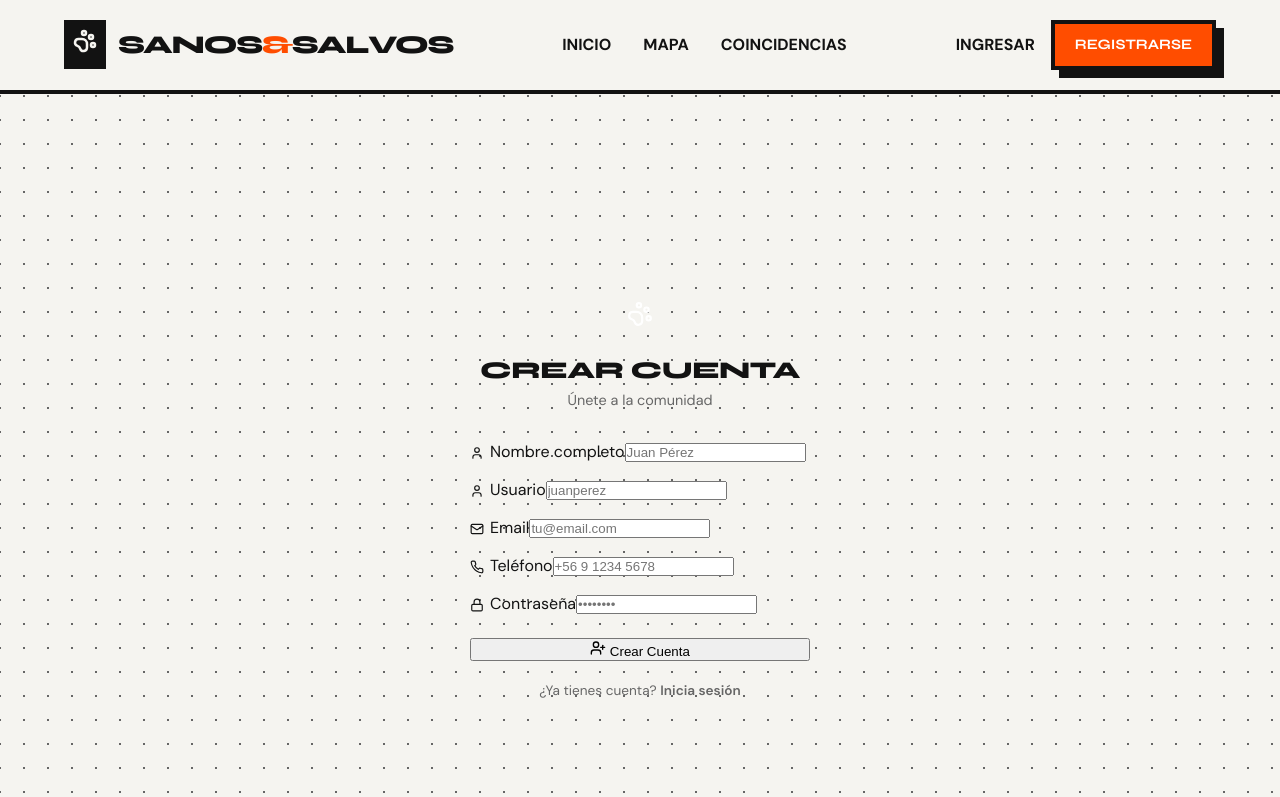
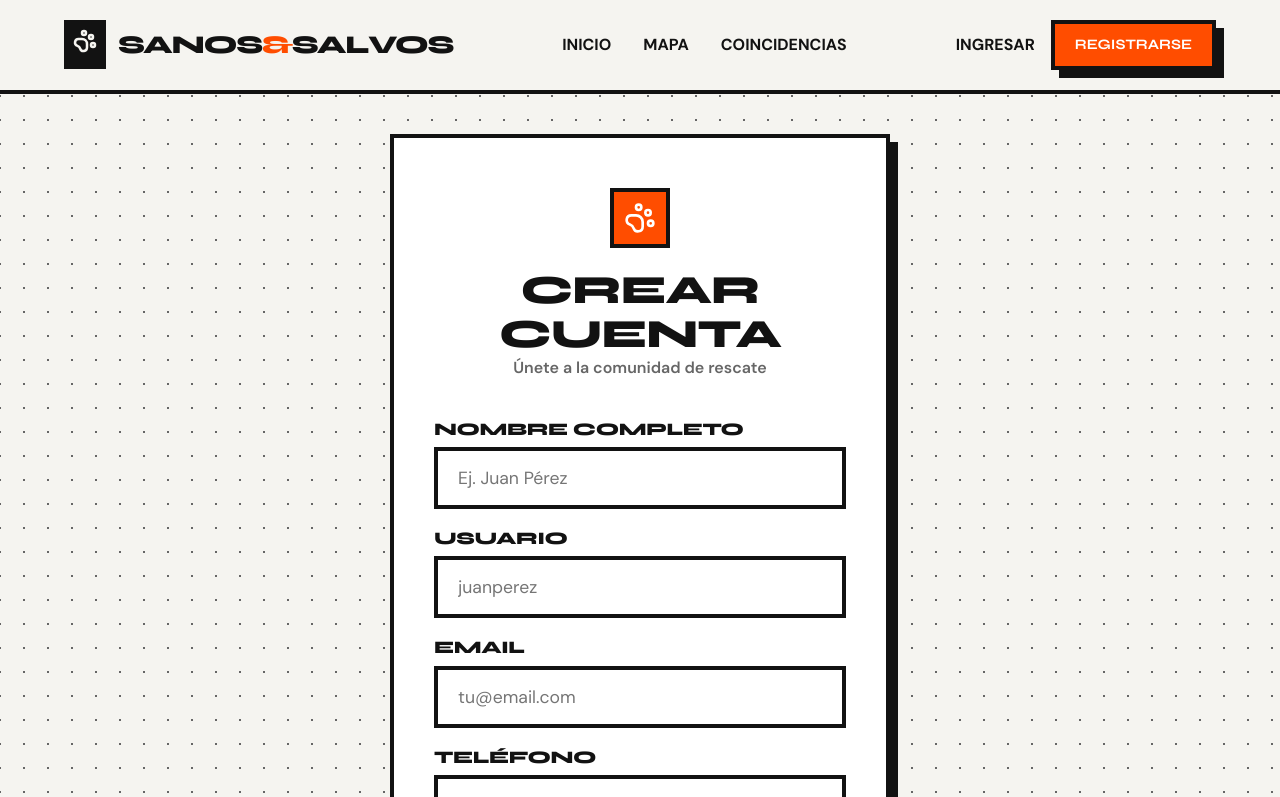
Before and after one commit to Martiinnn/sanos-salvos-front, a React (Vite) app: page /register in a window 1280 px wide. Shown: the top 797 px of the page. Built offline with nearby package versions, Linux system fonts and the light colour scheme.

Commit message:
fix(ui): Refactor Register page to use Neo-Brutalist design

```diff
--- a/src/pages/Register.jsx
+++ b/src/pages/Register.jsx
@@ -31,65 +31,71 @@ export default function Register() {
   };
 
   return (
-    <div className="page" style={{ display: 'flex', alignItems: 'center', justifyContent: 'center', minHeight: '100vh' }}>
-      <div className="glass-card" style={{ padding: '40px', width: '100%', maxWidth: '420px' }}>
-        <div style={{ textAlign: 'center', marginBottom: '28px' }}>
+    <div style={{ minHeight: '80vh', display: 'flex', alignItems: 'center', justifyContent: 'center', padding: '40px 20px' }}>
+      <div className="brutal-card animate-in" style={{ width: '100%', maxWidth: '500px', padding: '50px 40px' }}>
+
+        <div style={{ textAlign: 'center', marginBottom: '40px' }}>
           <div style={{
-            width: 56, height: 56, borderRadius: 'var(--radius-lg)',
-            background: 'var(--gradient-primary)', display: 'flex',
-            alignItems: 'center', justifyContent: 'center', margin: '0 auto 16px',
+            display: 'inline-flex', alignItems: 'center', justifyContent: 'center',
+            width: '60px', height: '60px', background: 'var(--accent-orange)', color: 'white',
+            border: 'var(--border-thick)', borderRadius: 'var(--radius-sharp)', marginBottom: '20px'
           }}>
-            <PawPrint size={26} color="white" />
+            <PawPrint size={32} />
           </div>
-          <h1 style={{ fontSize: '1.5rem', marginBottom: '6px' }}>Crear Cuenta</h1>
-          <p style={{ color: 'var(--text-muted)', fontSize: '0.9rem' }}>Únete a la comunidad</p>
+          <h1 className="display-font" style={{ fontSize: '2.5rem' }}>CREAR CUENTA</h1>
+          <p style={{ fontWeight: 600, color: 'var(--text-muted)' }}>Únete a la comunidad de rescate</p>
         </div>
 
         {error && (
           <div style={{
-            padding: '10px 16px', borderRadius: 'var(--radius-md)',
-            background: 'rgba(239,68,68,0.1)', border: '1px solid rgba(239,68,68,0.2)',
-            color: 'var(--red-400)', fontSize: '0.85rem', marginBottom: '20px',
-          }}>{error}</div>
+            background: 'var(--accent-orange)', color: 'white', padding: '16px',
+            border: 'var(--border-thick)', fontWeight: 700, marginBottom: '24px',
+            textAlign: 'center'
+          }}>
+            {error}
+          </div>
         )}
 
-        <form onSubmit={handleSubmit} style={{ display: 'flex', flexDirection: 'column', gap: '14px' }}>
-          <div className="input-group">
-            <label><User size={14} style={{ display: 'inline', verticalAlign: 'middle', marginRight: 6 }} />Nombre completo</label>
-            <input name="full_name" className="input-field" placeholder="Juan Pérez"
-              value={form.full_name} onChange={handleChange} />
+        <form onSubmit={handleSubmit} style={{ display: 'flex', flexDirection: 'column', gap: '20px' }}>
+
+          <div>
+            <label className="display-font" style={{ display: 'block', fontSize: '1.1rem', marginBottom: '8px' }}>NOMBRE COMPLETO</label>
+            <input name="full_name" className="brutal-input" placeholder="Ej. Juan Pérez"
+              value={form.full_name} onChange={handleChange} required />
           </div>
-          <div className="input-group">
-            <label><User size={14} style={{ display: 'inline', verticalAlign: 'middle', marginRight: 6 }} />Usuario</label>
-            <input name="username" className="input-field" placeholder="juanperez"
+
+          <div>
+            <label className="display-font" style={{ display: 'block', fontSize: '1.1rem', marginBottom: '8px' }}>USUARIO</label>
+            <input name="username" className="brutal-input" placeholder="juanperez"
               value={form.username} onChange={handleChange} required />
           </div>
-          <div className="input-group">
-            <label><Mail size={14} style={{ display: 'inline', verticalAlign: 'middle', marginRight: 6 }} />Email</label>
-            <input type="email" name="email" className="input-field" placeholder="tu@email.com"
+
+          <div>
+            <label className="display-font" style={{ display: 'block', fontSize: '1.1rem', marginBottom: '8px' }}>EMAIL</label>
+            <input type="email" name="email" className="brutal-input" placeholder="tu@email.com"
               value={form.email} onChange={handleChange} required />
           </div>
-          <div className="input-group">
-            <label><Phone size={14} style={{ display: 'inline', verticalAlign: 'middle', marginRight: 6 }} />Teléfono</label>
-            <input name="phone" className="input-field" placeholder="+56 9 1234 5678"
+
+          <div>
+            <label className="display-font" style={{ display: 'block', fontSize: '1.1rem', marginBottom: '8px' }}>TELÉFONO</label>
+            <input name="phone" className="brutal-input" placeholder="+56 9 1234 5678"
               value={form.phone} onChange={handleChange} />
           </div>
-          <div className="input-group">
-            <label><Lock size={14} style={{ display: 'inline', verticalAlign: 'middle', marginRight: 6 }} />Contraseña</label>
-            <input type="password" name="password" className="input-field" placeholder="••••••••"
+
+          <div>
+            <label className="display-font" style={{ display: 'block', fontSize: '1.1rem', marginBottom: '8px' }}>CONTRASEÑA</label>
+            <input type="password" name="password" className="brutal-input" placeholder="••••••••"
               value={form.password} onChange={handleChange} required />
           </div>
 
-          <button type="submit" className="btn btn-primary" disabled={loading}
-            style={{ width: '100%', marginTop: '8px' }}>
-            {loading ? 'Creando...' : <><UserPlus size={16} /> Crear Cuenta</>}
+          <button type="submit" className="brutal-btn primary" disabled={loading} style={{ marginTop: '20px', width: '100%' }}>
+            {loading ? 'CREANDO...' : <><UserPlus size={20} /> CREAR CUENTA</>}
           </button>
         </form>
 
-        <p style={{ textAlign: 'center', marginTop: '20px', fontSize: '0.85rem', color: 'var(--text-muted)' }}>
-          ¿Ya tienes cuenta?{' '}
-          <Link to="/login" style={{ color: 'var(--emerald-400)', fontWeight: 600 }}>Inicia sesión</Link>
-        </p>
+        <div style={{ textAlign: 'center', marginTop: '30px', fontWeight: 600 }}>
+          ¿Ya tienes cuenta? <Link to="/login" style={{ color: 'var(--accent-blue)', textDecoration: 'underline' }}>Inicia sesión</Link>
+        </div>
       </div>
     </div>
   );
```
